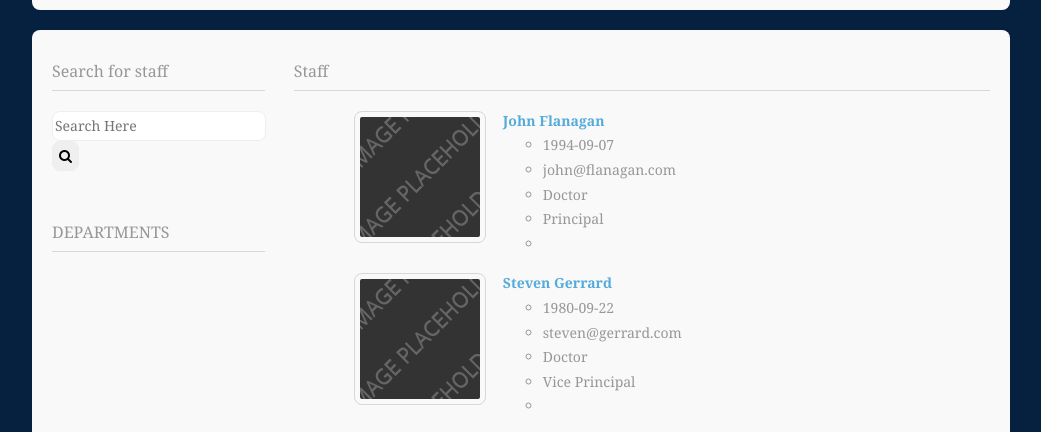
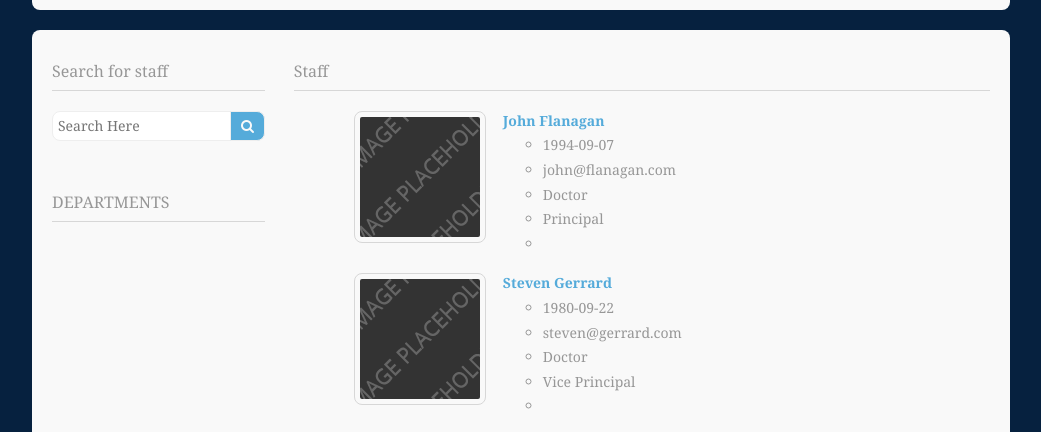
Before and after one commit to dracudakid/php_SchoolIntroduction, a PHP site: page /index.php?page=news_list in a window 1280 px wide. Shown: the part 139-571 px from the top of the page, without its empty margins (119-1160 px from the left). Run offline with PHP 8.4, Linux system fonts and the light colour scheme; data comes from the database, SQL or seed files in the repository; data that the repository does not hold is empty; some libraries are stand-ins or nearby versions.

Commit message:
change layout.css

```diff
--- a/app/layout/styles/layout.css
+++ b/app/layout/styles/layout.css
@@ -120,11 +120,7 @@ File: Layout CSS
 /* Search form */
 .search-form{display:block; position:relative; width:100%;}
 .search-form input, .search-form button{display:block; height:30px; border:1px solid #eee;}
-<<<<<<< HEAD
-.search-form input{float:right; padding:5px 40px 5px 5px;}
-=======
 .search-form input{width:100%; padding:5px 40px 5px 5px;}
->>>>>>> 48553203d0b55687ad78699dcd245dacb0afda73
 .search-form button{position:absolute; top:0; right:0; width:35px; font-size:14px; cursor:pointer; color: #F9F9F9; background-color: #55ABDA; border-radius: 0 8px 8px 0;}
 .search-form button em{display:none;}
 
@@ -368,8 +364,8 @@ label span{color:#FF0000; background-color:inherit;}
 /* Tables + Comments */
 table, th, td, #comments .avatar, #comments input, #comments textarea{border-color:#D7D7D7;}
 th{color:#FFFFFF; background-color:#373737;}
-tr, #comments li, #comments input[type="submit"], #comments input[type="reset"]{color:#b9b9b9; background-color:#FBFBFB;}
-tr:nth-child(odd), #comments li:nth-child(odd){color:#727272; background-color:#FFFFFF;}
+tr, #comments li, #comments input[type="submit"], #comments input[type="reset"]{color:inherit; background-color:#FBFBFB;}
+tr:nth-child(odd), #comments li:nth-child(odd){color:inherit; background-color:#FFFFFF;}
 table a, #comments a{background-color:inherit;}
 
 
```
